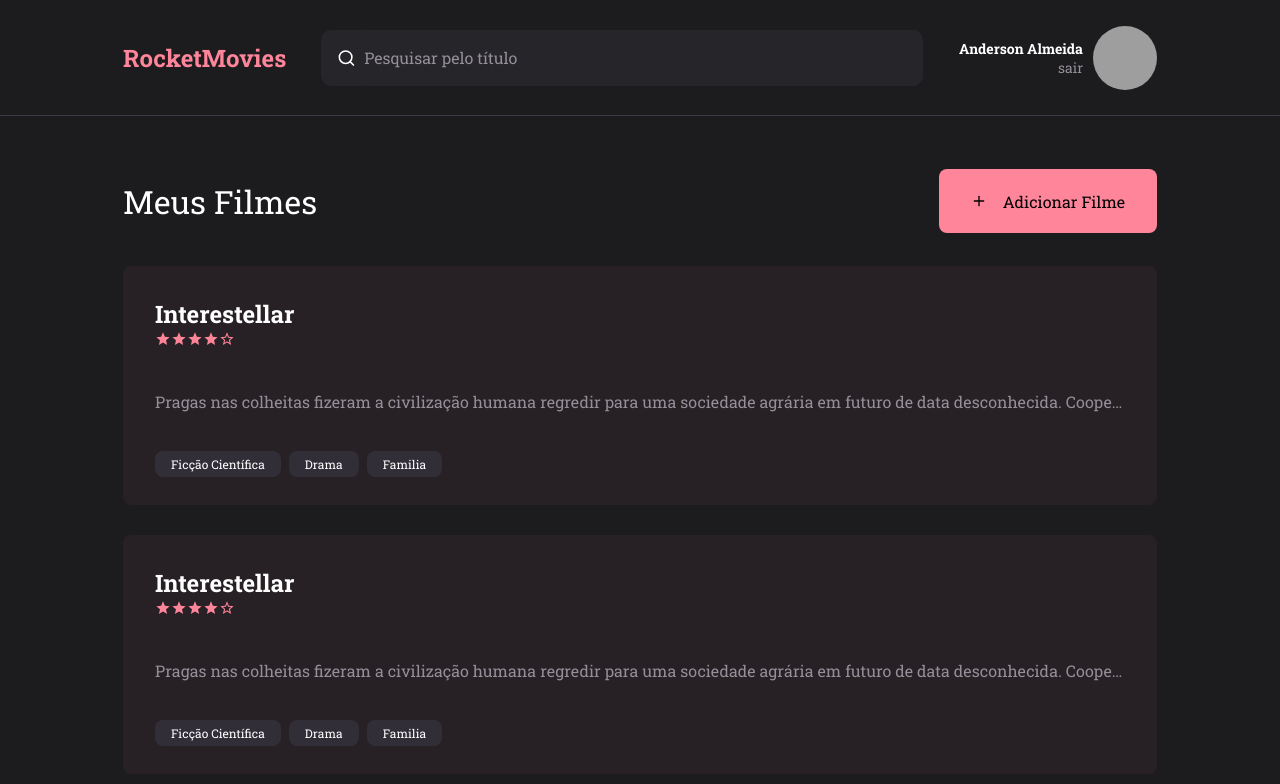
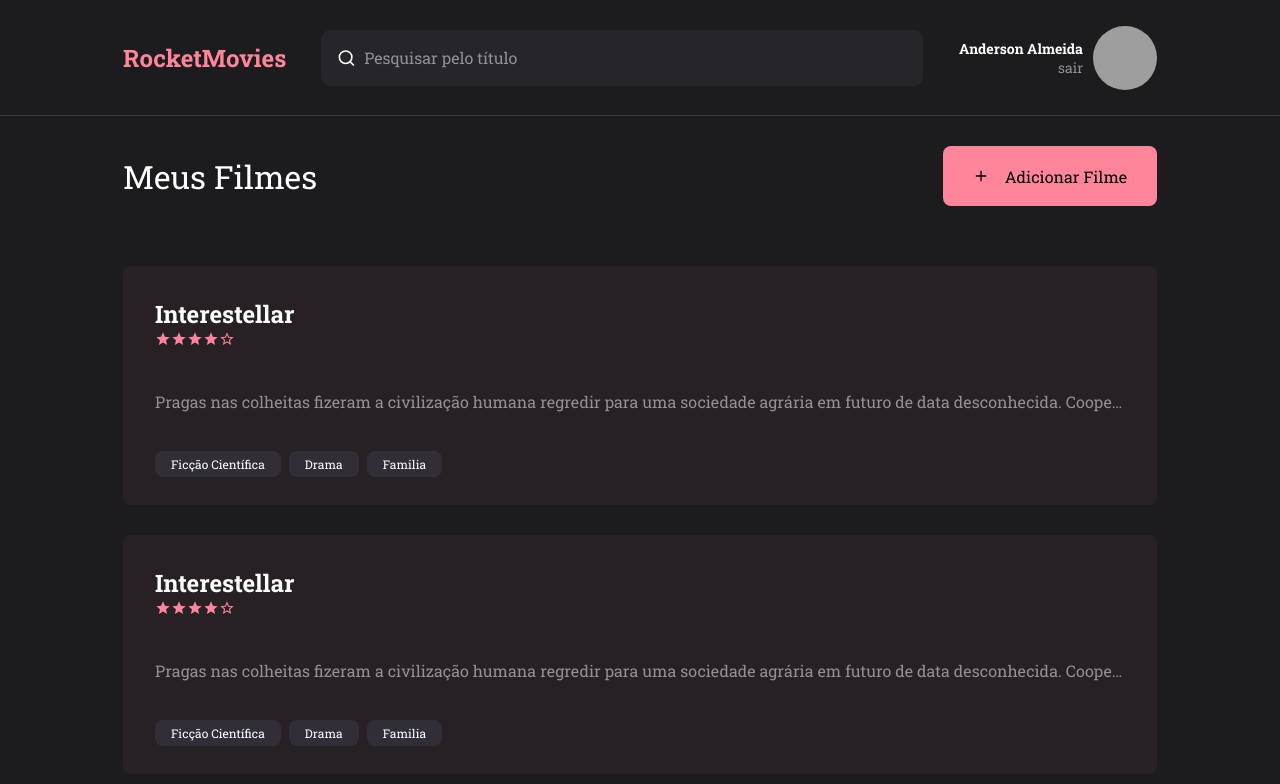
Before and after one commit to AndersonPAlmeida/rocketmovies, a React (Vite) app: page / in a window 1280 px wide. Shown: the top 784 px of the page. Built offline with nearby package versions, Linux system fonts and the light colour scheme; grey boxes are pictures that could not be loaded.

Commit message:
Mudanças componentes home

```diff
--- a/src/components/Header/styles.js
+++ b/src/components/Header/styles.js
@@ -12,6 +12,8 @@ export const Container = styled.header`
 
    border-bottom: .1rem solid #3E3B47;
    padding: 2.4rem 12.3rem;
+   /* margin-bottom: 4rem; */
+
    > h1 {
       color: ${({ theme}) => theme.colors.pinkLight};
       font-weight: 700;
--- a/src/pages/Home/styles.js
+++ b/src/pages/Home/styles.js
@@ -22,7 +22,6 @@ export const Title = styled.div`
    justify-content: space-between;
 
    padding: 0 12.3rem;
-   margin-top: 5rem;
 
    >h2 {
       font-size: 3.2rem;
@@ -38,7 +37,7 @@ export const AddMovie = styled.button`
    align-items: center;
    justify-content: center;
 
-   padding: 3.2rem;
+   padding: 3.0rem;
    height: 4.8rem;
    border-radius: .8rem;
 
```
